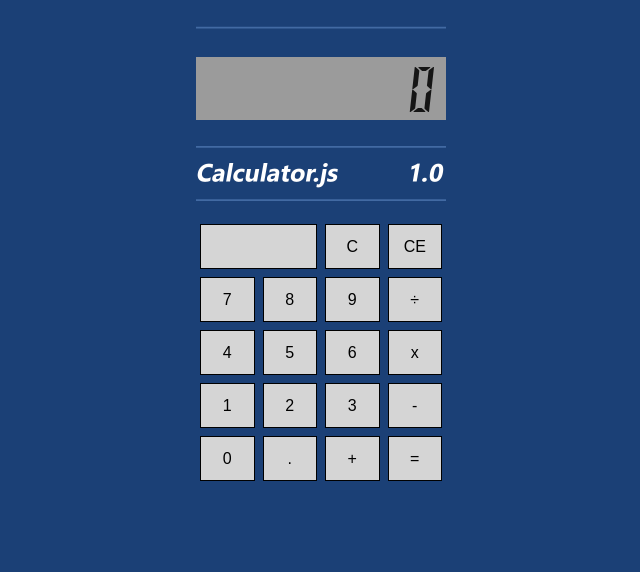
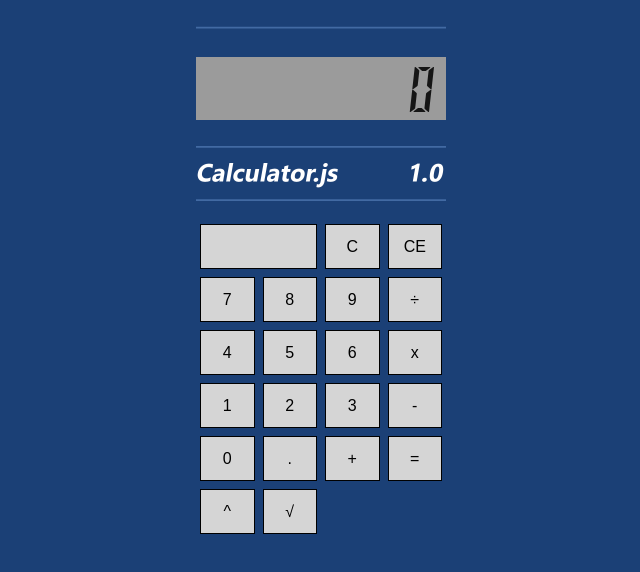
Before and after one commit to Wilcolab/Anythink-Market-x7j10wca, a website: page public/index.html in a window 1280 px wide. Shown: the whole page, without its empty margins (319-959 px from the left). Drawn offline with Linux system fonts and the light colour scheme.

Commit message:
Add buttons for power and square root functions in calculator UI

```diff
--- a/public/index.html
+++ b/public/index.html
@@ -41,6 +41,12 @@
             <button class="btn" onClick="equalPressed()">=</button>
 
             <!-- TODO: Buttons -->
+             <!-- add a button for a power (or exponential) function -->
+            <button class="btn" onClick="operationPressed('^')">^</button>
+            <!-- end TODO -->
+
+            <!-- Add a square root function to the calculator UI -->
+            <button class="btn" onClick="operationPressed('sqrt')">√</button>
           </div>
         </div>
       </div>
```
